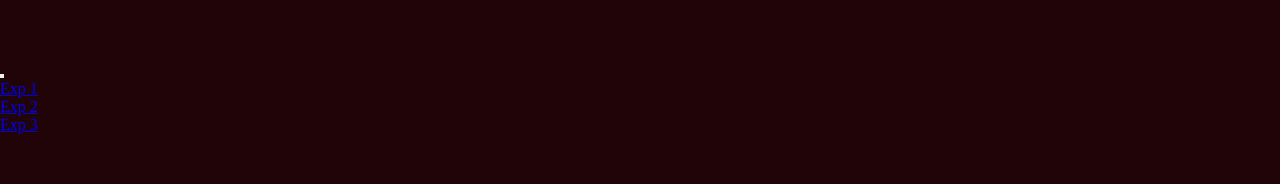
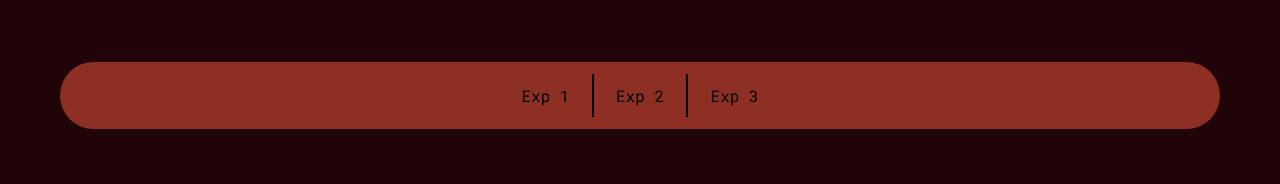
Before and after one commit to alexansaa/Personal_Portafolio, a React (Create React App) app: page / in a window 1280 px wide. Shown: the part 722-906 px from the top of the page. Built offline with nearby package versions, Linux system fonts and the light colour scheme; a web font is replaced by a local one.

Commit message:
home fix navbar implementation

```diff
--- a/src/Components/Experience/SpaceElementLogic.jsx
+++ b/src/Components/Experience/SpaceElementLogic.jsx
@@ -55,9 +55,9 @@ const SpaceElementLogic = ({ element, index }) => {
   if (myConfig.RadStart > 270 && myConfig.RadStart < 360 ) {
     deltaDegre = (360 - myConfig.RadStart + myConfig.RadEnd)/element.total;
     startAngle = myConfig.RadStart + (deltaDegre * index);
-    console.log("rad start: " + myConfig.RadStart);
-    console.log("delta total: " + deltaDegre * index);
-    console.log('config element: ' + element.alt + ' ' + element.config + ' delta->' + deltaDegre + ' start Angle: ' + startAngle);
+    // console.log("rad start: " + myConfig.RadStart);
+    // console.log("delta total: " + deltaDegre * index);
+    // console.log('config element: ' + element.alt + ' ' + element.config + ' delta->' + deltaDegre + ' start Angle: ' + startAngle);
   }
 
   // console.log('Mi radii: ' + myConfig.Radii);
--- a/src/Components/Home/HomeLogic.jsx
+++ b/src/Components/Home/HomeLogic.jsx
@@ -3,7 +3,7 @@ import Carousel from '../Carousel/CarouselLogic';
 import Intro from '../Intro/IntroLogic';
 import wpIcon from '../../assets/wp.png';
 
-import Slider from '../SliderNav/SliderNavLogic';
+import SlidingNavbar from '../SliderNav/SliderNavLogic';
 import LittleAbout from '../About/LittleAboutLogic';
 import LittleExperience from '../Experience/LittleExperienceLogic';
 
@@ -17,6 +17,7 @@ const HomeLogic = () => {
     'https://i.ytimg.com/vi/1aqjGm3mGpA/sddefault.jpg',
     'https://noticias.coches.com/wp-content/uploads/2020/08/coches.com_quien-es-rayo-mcqueen-cars-10.jpeg',
   ];
+
   return (
     <div className={style.home}>
       <div className={style.carousel_cnt}>
@@ -37,7 +38,7 @@ const HomeLogic = () => {
           </div>
         </div>
       </div>
-      <Slider />
+      <SlidingNavbar />
       <LittleAbout />
       <LittleExperience />
     </div>
--- a/src/Components/SliderNav/SliderNavLogic.jsx
+++ b/src/Components/SliderNav/SliderNavLogic.jsx
@@ -1,26 +1,75 @@
-import { useState } from 'react';
+import { useEffect, useState } from 'react';
 import styles from '../../styles/SliderNav.module.css';
 
 function SlidingNavbar() {
-  const [isOpen, setIsOpen] = useState(false);
+  const [isVisible, setIsVisible] = useState(false);
+  // const [navHeight, setNavHeight] = useState();
 
-  const toggleNavbar = () => {
-    setIsOpen((prevState) => !prevState);
+  const sliderStatic = "sliderNavCntStatic";
+  const sliderFix = "sliderNavCntFix";
+
+  useEffect(() => {
+
+    const printHeight = (heghtToHide) => {
+      console.log("Height to hide: " + heghtToHide);
+    };
+
+    const listenToScroll = () => {
+      const heghtToHide = getOffset(
+        document.getElementById(sliderStatic)
+      );
+      const windowScrollHeight = document.body.scrollTop || document.documentElement.scrollTop;
+
+      // console.log("window scroll height: " + windowScrollHeight);
+      // printHeight("height to hide: " + heghtToHide);
+      // console.log("window height: " + window.innerHeight);
+      // console.log("element height: " + navHeight);
+
+      if (heghtToHide < 0.01 * window.innerHeight) {
+        setIsVisible(true);
+      } else {
+        setIsVisible(false);
+      }
+    };
+
+    window.addEventListener("scroll", listenToScroll);
+    return () => window.removeEventListener("scroll", listenToScroll);
+  }, [sliderStatic]);
+
+  const getOffset = (element) => {
+    const elementRect = element?.getBoundingClientRect();
+    return elementRect?.top;
   };
 
   return (
-    <div>
-      <button onClick={toggleNavbar}>
-        <div/>
-      </button>
-      <nav>
+    <>
+      <div id={sliderFix} className={styles.sliderCnt}>
+        {isVisible && (
+          <nav className={`${styles.sliderNav} ${styles.stickyNav}`}>
             <ul>
               <li><a href="#">Exp 1</a></li>
+              <hr className={styles.horizontalLine}></hr>
               <li><a href="#">Exp 2</a></li>
+              <hr className={styles.horizontalLine}></hr>
               <li><a href="#">Exp 3</a></li>
             </ul>
           </nav>
+        )}
       </div>
+      <div id={sliderStatic} className={`${isVisible ? styles.sliderCnt_invisible : styles.sliderCnt}`}>
+        {(
+          <nav className={`${styles.sliderNav}`}>
+            <ul>
+              <li><a href="#">Exp 1</a></li>
+              <hr className={styles.horizontalLine}></hr>
+              <li><a href="#">Exp 2</a></li>
+              <hr className={styles.horizontalLine}></hr>
+              <li><a href="#">Exp 3</a></li>
+            </ul>
+          </nav>
+        )}
+      </div>
+    </>
   );
 }
 
--- a/src/styles/SliderNav.module.css
+++ b/src/styles/SliderNav.module.css
@@ -1,3 +1,58 @@
+@import url('https://fonts.googleapis.com/css2?family=Roboto+Mono:ital,wght@0,100..700;1,100..700&display=swap');
+
+.sliderCnt {
+  background-color: #8d2f23;
+  border-radius: 40px;
+  margin-left: 60px;
+  margin-right: 60px;
+}
+
+.sliderCnt_invisible {
+  background-color: #200408;
+  color: #200408;
+}
+
+.disapear_transition {
+  transition: opacity 0.3s ease-in-out;
+}
+
+.visible {
+  opacity: 1; /* Element is visible and fully opaque */
+}
+
+.sliderNav ul {
+  display: flex;
+  flex-direction: row;
+  justify-content: center;
+  padding: 1% 2% 1% 2%;
+}
+
+.sliderNav ul li {
+  list-style-type: none;
+  padding: 1% 2% 1% 2%;
+}
+
+.sliderNav ul li a {
+  text-decoration: none;
+  color: black;
+  font-family: "Roboto Mono", monospace;
+}
+
+.stickyNav {
+  background-color: #8d2f23;
+  position: fixed;
+  top: 0;
+  border-radius: 40px;
+  margin-top: 1%;
+  width: 91.5%;
+}
+
+.horizontalLine {
+  width: 2px;
+  background-color: black;
+  border: none;
+}
+
 /* .navbar {
   background-color: #333;
   position: absolute;
```
Lines whose indentation alone changed are shown as unchanged.
